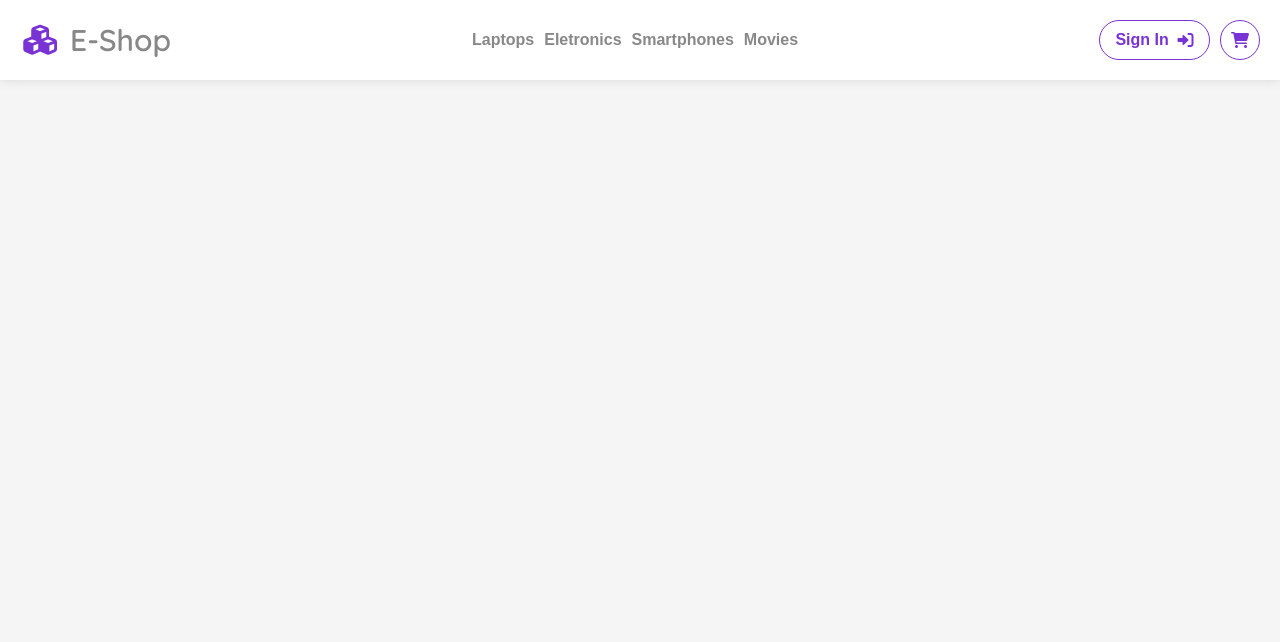
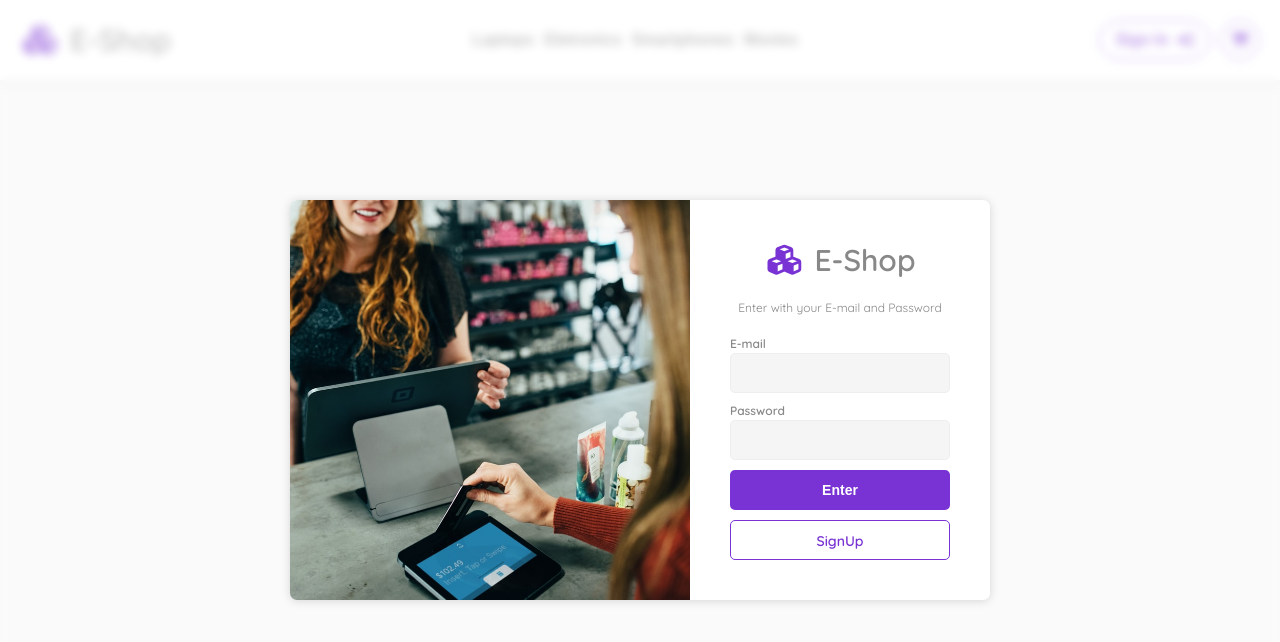
Before and after one commit to beatrizmoreirasouza/e-shop-1.0, a plain HTML site: page index.html in a window 1280 px wide. Drawn offline with Linux system fonts and the light colour scheme.

Commit message:
Modal + Auth. Log In

```diff
--- a/index.html
+++ b/index.html
@@ -37,5 +37,30 @@
         <button class="btn shop"><i class="fas fa-shopping-cart"></i></button>
       </div>
     </div>
+    <div class="modal">
+      <div class="modal-bg"></div>
+      <div class="auth">
+        <div class="auth-gallery">
+          <div class="auth-gallery-img"></div>
+        </div>
+        <div class="auth-form">
+          <div class="auth-logo">
+            <span class="auth-logo-icon"><i class="fas fa-cubes"></i></span>
+            <span class="auth-logo-text">E-Shop</span>
+          </div>
+          <span class="auth-text">Enter with your E-mail and Password</span>
+          <div class="form-group">
+            <label>E-mail</label>
+            <input type="text" />
+          </div>
+          <div class="form-group">
+            <label>Password</label>
+            <input type="password" />
+          </div>
+          <button class="btn enter">Enter</button>
+          <a href="#" class="btn signup">SignUp</a>
+        </div>
+      </div>
+    </div>
   </body>
 </html>
--- a/style.css
+++ b/style.css
@@ -37,6 +37,7 @@ body {
   width: 40px;
   font-size: 30px;
   color: #7932d3;
+  transition: color 0.5s ease-in-out;
 }
 
 .logo-text {
@@ -44,6 +45,15 @@ body {
   font-weight: 600;
   line-height: 40px;
   color: #888;
+  transition: color 0.5s ease-in-out;
+}
+
+.logo:hover .logo-icon {
+  color: #6921c6;
+}
+
+.logo:hover .logo-text {
+  color: #666;
 }
 
 .button-text {
@@ -128,6 +138,7 @@ body {
   border-radius: 20px;
   outline: 0;
   cursor: pointer;
+  transition: all 0.5s ease-in-out;
 }
 
 .buttons .btn.signin {
@@ -140,3 +151,187 @@ body {
   width: 40px;
   color: #7932d3;
 }
+
+.buttons .btn.signin:hover,
+.buttons .btn.shop:hover {
+  color: #6921c6;
+  border: 1px solid #6921c6;
+}
+
+.modal {
+  position: fixed;
+  display: flex;
+  align-items: center;
+  justify-content: center;
+  top: 0;
+  left: 0;
+  width: 100%;
+  height: 100%;
+  background-color: rgba(255, 255, 255, 0.5);
+  backdrop-filter: blur(5px);
+  z-index: 99;
+}
+
+.modal-bg {
+  position: absolute;
+  width: 100%;
+  height: 100%;
+  z-index: 0;
+}
+
+.auth {
+  display: flex;
+  flex-direction: row;
+  align-items: center;
+  width: 700px;
+  height: 400px;
+  background: #fff;
+  border-radius: 7px;
+  box-shadow: 0 1px 10px rgba(0, 0, 0, 0.15);
+  z-index: 1;
+}
+
+.auth-gallery {
+  position: relative;
+  width: 400px;
+  height: 400px;
+}
+
+.auth-gallery-img {
+  position: absolute;
+  width: 400px;
+  height: 400px;
+  background-image: url("img/shop.jpg");
+  background-position: center;
+  background-size: cover;
+  background-repeat: no-repeat;
+  border-radius: 7px 0 0 7px;
+}
+
+.auth-form {
+  display: flex;
+  flex-direction: column;
+  align-items: center;
+  width: 300px;
+  height: 100%;
+  padding: 40px;
+}
+
+.auth-logo {
+  display: flex;
+  flex-direction: row;
+  align-items: center;
+  justify-content: center;
+  height: 40px;
+  gap: 10px;
+  cursor: pointer;
+}
+
+.auth-logo-icon {
+  display: flex;
+  align-items: center;
+  justify-content: center;
+  width: 40px;
+  font-size: 30px;
+  color: #7932d3;
+  transition: color 0.5s ease-in-out;
+}
+
+.auth-logo-text {
+  font-size: 30px;
+  font-weight: 600;
+  line-height: 40px;
+  color: #888;
+  transition: color 0.5s ease-in-out;
+}
+
+.auth-logo:hover .auth-logo-icon {
+  color: #6921c6;
+}
+
+.auth-logo:hover .auth-logo-text {
+  color: #666;
+}
+
+.auth-text {
+  display: block;
+  margin: 20px 0;
+  font-size: 12px;
+  font-weight: 400;
+  line-height: 16px;
+  color: #888;
+}
+
+.form-group {
+  display: flex;
+  flex-direction: column;
+  gap: 2px;
+  margin-bottom: 10px;
+}
+
+.form-group label {
+  font-size: 12px;
+  font-weight: 600;
+  color: #888;
+}
+
+.form-group input[type="text"],
+.form-group input[type="password"] {
+  padding: 0 10px;
+  width: 220px;
+  height: 40px;
+  font-size: 14px;
+  font-weight: 400;
+  color: #888;
+  background-color: #f5f5f5;
+  border-radius: 5px;
+  border: 1px solid #eee;
+  outline: none;
+}
+
+.form-group input[type="text"]:focus,
+.form-group input[type="password"]:focus {
+  background: #fff;
+  color: #7932d3;
+  border: 1px solid #7932d3;
+}
+
+.auth-form .btn {
+  display: block;
+  margin-bottom: 10px;
+  width: 100%;
+  height: 40px;
+  font-size: 14px;
+  font-weight: 600;
+  line-height: 40px;
+  text-align: center;
+  text-decoration: none;
+  border-radius: 5px;
+  outline: none;
+  cursor: pointer;
+  transition: all 0.5s ease-in-out;
+}
+
+.auth-form .btn.enter {
+  color: #fff;
+  background-color: #7932d3;
+  border: 0;
+}
+
+.auth-form .btn.signup {
+  color: #7932d3;
+  background-color: #fff;
+  border: 1px solid #7932d3;
+}
+
+.auth-form .btn.enter:hover {
+  color: #fff;
+  background-color: #6921c6;
+  border: 0;
+}
+
+.auth-form .btn.signup:hover {
+  color: #6921c6;
+  background-color: #fff;
+  border: 1px solid #6921c6;
+}
```
Also changed, not shown: img/shop.jpg (added), 1 other file.
